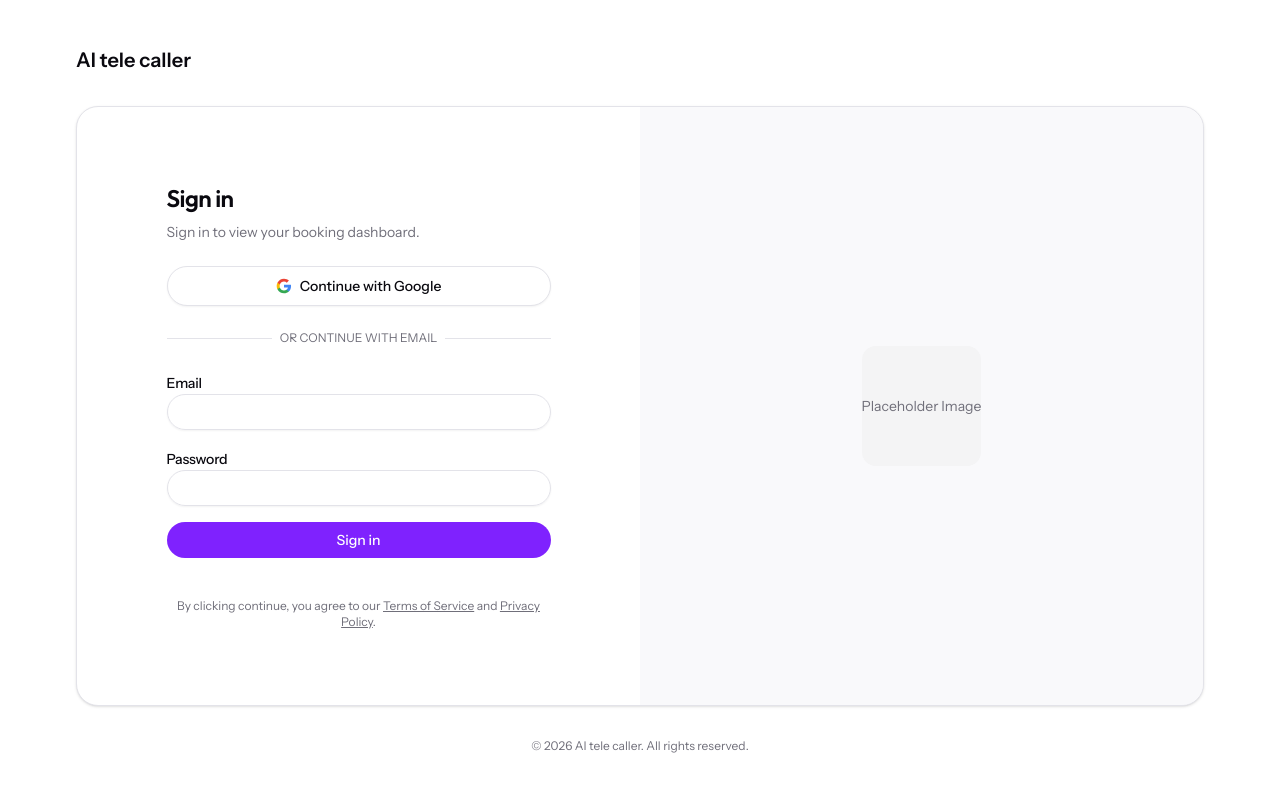
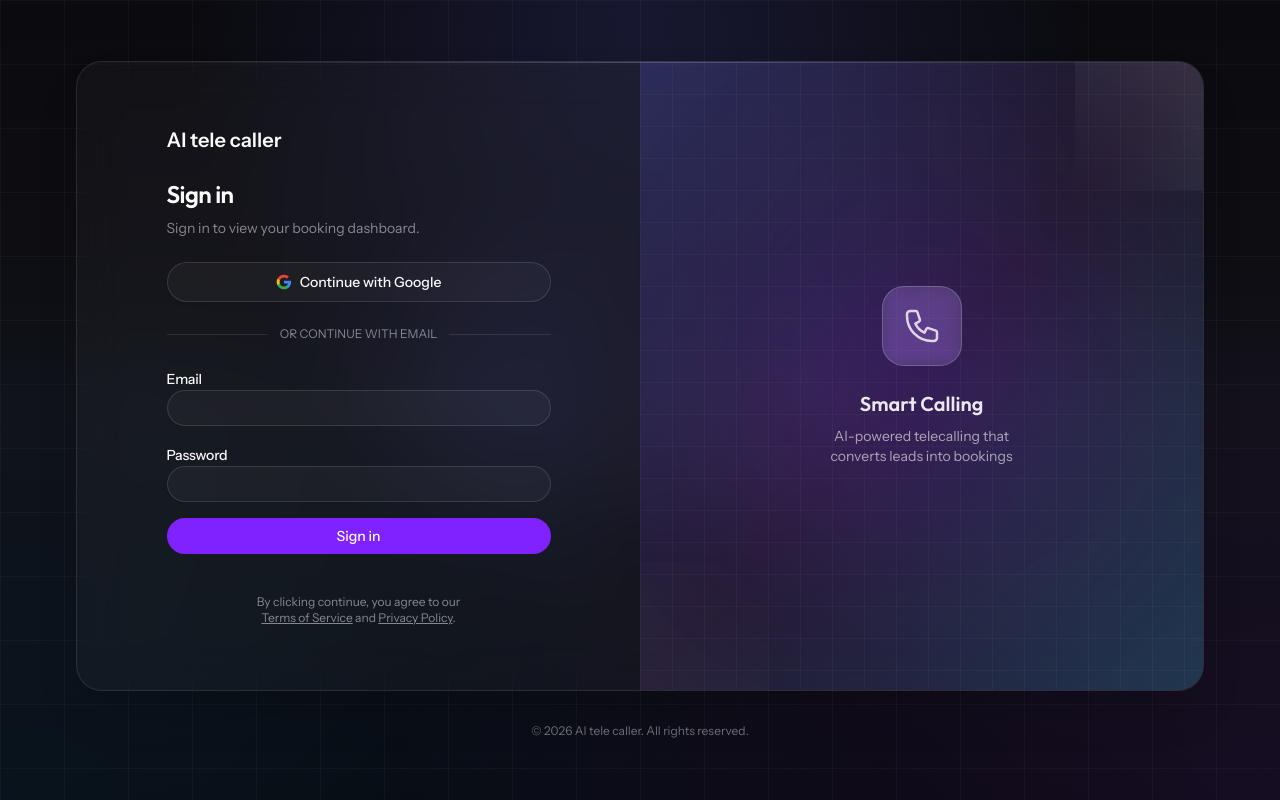
Before and after one commit to mihirsuchak11/booking-dashboard, a Next.js app: page /signin in a window 1280 px wide. Built offline with nearby package versions, Linux system fonts and the light colour scheme; no server answers.

Commit message:
feat(ui): apply theme styling to sign-in page

```diff
--- /dev/null
+++ b/app/(auth)/auth.css
@@ -0,0 +1,49 @@
+/* Auth page theme variables */
+
+:root {
+  /* Light theme */
+  --auth-bg-from: #f8f9fc;
+  --auth-bg-via: #f0f2f8;
+  --auth-bg-to: #e8ebf4;
+  --auth-glow-primary: rgba(99, 102, 241, 0.08);
+  --auth-glow-secondary: rgba(168, 85, 247, 0.06);
+  --auth-glow-tertiary: rgba(56, 189, 248, 0.05);
+  --auth-card-bg: rgba(255, 255, 255, 0.8);
+  --auth-card-border: rgba(0, 0, 0, 0.08);
+  --auth-card-shadow: rgba(0, 0, 0, 0.08);
+  --auth-shine: rgba(255, 255, 255, 0.6);
+  --auth-grid-color: rgba(0, 0, 0, 0.04);
+  --auth-text-primary: rgba(0, 0, 0, 0.9);
+  --auth-text-secondary: rgba(0, 0, 0, 0.6);
+  --auth-text-muted: rgba(0, 0, 0, 0.4);
+  --auth-panel-bg-from: rgba(99, 102, 241, 0.08);
+  --auth-panel-bg-via: rgba(168, 85, 247, 0.05);
+  --auth-panel-bg-to: rgba(56, 189, 248, 0.08);
+  --auth-icon-bg: rgba(99, 102, 241, 0.1);
+  --auth-icon-border: rgba(99, 102, 241, 0.2);
+  --auth-icon-color: rgba(99, 102, 241, 0.8);
+}
+
+.dark {
+  /* Dark theme */
+  --auth-bg-from: #0a0a0f;
+  --auth-bg-via: #0f0f15;
+  --auth-bg-to: #05050a;
+  --auth-glow-primary: rgba(99, 102, 241, 0.15);
+  --auth-glow-secondary: rgba(168, 85, 247, 0.1);
+  --auth-glow-tertiary: rgba(56, 189, 248, 0.08);
+  --auth-card-bg: rgba(255, 255, 255, 0.03);
+  --auth-card-border: rgba(255, 255, 255, 0.1);
+  --auth-card-shadow: rgba(0, 0, 0, 0.2);
+  --auth-shine: rgba(255, 255, 255, 0.2);
+  --auth-grid-color: rgba(255, 255, 255, 0.03);
+  --auth-text-primary: rgba(255, 255, 255, 0.9);
+  --auth-text-secondary: rgba(255, 255, 255, 0.6);
+  --auth-text-muted: rgba(255, 255, 255, 0.4);
+  --auth-panel-bg-from: rgba(99, 102, 241, 0.2);
+  --auth-panel-bg-via: rgba(168, 85, 247, 0.1);
+  --auth-panel-bg-to: rgba(56, 189, 248, 0.2);
+  --auth-icon-bg: rgba(255, 255, 255, 0.1);
+  --auth-icon-border: rgba(255, 255, 255, 0.2);
+  --auth-icon-color: rgba(255, 255, 255, 0.8);
+}
--- a/app/(auth)/signin/google-sign-in-button.tsx
+++ b/app/(auth)/signin/google-sign-in-button.tsx
@@ -27,7 +27,7 @@ export function GoogleSignInButton() {
             <Button
                 type="submit"
                 variant="outline"
-                className="w-full h-10 gap-2"
+                className="w-full h-10 gap-2 text-foreground"
                 disabled={isLoading}
             >
                 {isLoading ? (
--- a/app/(auth)/signin/page.tsx
+++ b/app/(auth)/signin/page.tsx
@@ -21,18 +21,63 @@ export default async function SignInPage({
   const errorMessage = error ? errorMessages[error] || "An unknown error occurred." : null;
 
   return (
-    <div className="min-h-screen flex flex-col items-center justify-center bg-background px-4 py-8">
-      {/* Top Logo/Text */}
-      <div className="w-full max-w-[1128px] mb-8">
-        <div className="text-xl font-semibold text-foreground">AI tele caller</div>
-      </div>
+    <div
+      className="dark min-h-screen flex flex-col items-center justify-center px-4 py-8 relative overflow-hidden"
+      style={{ background: `linear-gradient(to bottom, var(--auth-bg-from), var(--auth-bg-via), var(--auth-bg-to))` }}
+    >
+      {/* Premium Background Effects */}
+      <div
+        className="absolute inset-0"
+        style={{ background: `radial-gradient(ellipse at top, var(--auth-glow-primary), transparent 50%)` }}
+      />
+      <div
+        className="absolute inset-0"
+        style={{ background: `radial-gradient(ellipse at bottom right, var(--auth-glow-secondary), transparent 50%)` }}
+      />
+      <div
+        className="absolute inset-0"
+        style={{ background: `radial-gradient(ellipse at bottom left, var(--auth-glow-tertiary), transparent 50%)` }}
+      />
+
+      {/* Subtle Grid Pattern */}
+      <div
+        className="absolute inset-0 [background-size:64px_64px]"
+        style={{ backgroundImage: `linear-gradient(to right, var(--auth-grid-color) 1px, transparent 1px), linear-gradient(to bottom, var(--auth-grid-color) 1px, transparent 1px)` }}
+      />
+
+      {/* Floating Glow Orbs */}
+      <div
+        className="absolute top-1/4 left-1/4 h-[400px] w-[400px] rounded-full blur-3xl"
+        style={{ background: `radial-gradient(circle at center, var(--auth-glow-primary), transparent 60%)` }}
+      />
+      <div
+        className="absolute bottom-1/4 right-1/4 h-[350px] w-[350px] rounded-full blur-3xl"
+        style={{ background: `radial-gradient(circle at center, var(--auth-glow-secondary), transparent 60%)` }}
+      />
 
       {/* Main Card Container */}
-      <div className="w-full max-w-[1128px] grid lg:grid-cols-2 bg-card border border-border rounded-2xl overflow-hidden shadow-sm min-h-[600px]">
+      <div
+        className="relative w-full max-w-[1128px] grid lg:grid-cols-2 backdrop-blur-xl rounded-3xl overflow-hidden shadow-2xl min-h-[600px]"
+        style={{
+          backgroundColor: `var(--auth-card-bg)`,
+          borderWidth: '1px',
+          borderStyle: 'solid',
+          borderColor: `var(--auth-card-border)`,
+          boxShadow: `0 25px 50px -12px var(--auth-card-shadow)`
+        }}
+      >
+        {/* Top shine effect */}
+        <div
+          className="absolute inset-x-0 top-0 h-px"
+          style={{ background: `linear-gradient(to right, transparent, var(--auth-shine), transparent)` }}
+        />
 
         {/* Left Side - Form */}
         <div className="flex flex-col justify-center p-8 md:p-12 lg:p-16">
           <div className="w-full max-w-sm mx-auto space-y-6">
+            {/* Logo/Brand */}
+            <div className="text-xl font-semibold text-foreground">AI tele caller</div>
+
             <div className="space-y-2">
               <h1 className="text-2xl font-semibold tracking-tight text-foreground">
                 Sign in
@@ -53,22 +98,20 @@ export default async function SignInPage({
             <GoogleSignInButton />
 
             {/* Divider */}
-            <div className="relative">
-              <div className="absolute inset-0 flex items-center">
-                <span className="w-full border-t border-border" />
-              </div>
-              <div className="relative flex justify-center text-xs uppercase">
-                <span className="bg-card px-2 text-muted-foreground">
-                  Or continue with email
-                </span>
-              </div>
+            <div className="flex items-center gap-3">
+              <span className="flex-1 h-px bg-border" />
+              <span className="text-xs uppercase text-muted-foreground">
+                Or continue with email
+              </span>
+              <span className="flex-1 h-px bg-border" />
             </div>
 
             {/* Email/Password Form */}
             <SignInForm />
 
             <p className="text-xs text-muted-foreground text-center pt-4">
-              By clicking continue, you agree to our{" "}
+              By clicking continue, you agree to our
+              <br />
               <a href="#" className="underline hover:text-primary">
                 Terms of Service
               </a>{" "}
@@ -81,20 +124,57 @@ export default async function SignInPage({
           </div>
         </div>
 
-        {/* Right Side - Placeholder Image (Hidden on mobile) */}
-        <div className="hidden lg:block bg-muted/50 relative">
-          <div className="absolute inset-0 flex items-center justify-center text-muted-foreground">
-            {/* Placeholder Content */}
-            <div className="text-center p-6">
-              <div className="w-full h-full bg-zinc-100 dark:bg-zinc-800 rounded-lg flex items-center justify-center aspect-square max-w-md mx-auto">
-                <span className="text-sm">Placeholder Image</span>
+        {/* Right Side - Premium Visual (Hidden on mobile) */}
+        <div className="hidden lg:block relative overflow-hidden">
+          {/* Gradient Background */}
+          <div
+            className="absolute inset-0"
+            style={{ background: `linear-gradient(to bottom right, var(--auth-panel-bg-from), var(--auth-panel-bg-via), var(--auth-panel-bg-to))` }}
+          />
+
+          {/* Animated Glow */}
+          <div className="absolute top-1/2 left-1/2 -translate-x-1/2 -translate-y-1/2 h-[300px] w-[300px] rounded-full bg-primary/20 blur-[100px]" />
+
+          {/* Grid Pattern */}
+          <div
+            className="absolute inset-0 [background-size:32px_32px]"
+            style={{ backgroundImage: `linear-gradient(to right, var(--auth-grid-color) 1px, transparent 1px), linear-gradient(to bottom, var(--auth-grid-color) 1px, transparent 1px)` }}
+          />
+
+          {/* Center Content */}
+          <div className="absolute inset-0 flex items-center justify-center">
+            <div className="text-center p-8">
+              <div
+                className="w-20 h-20 mx-auto mb-6 rounded-2xl backdrop-blur-sm flex items-center justify-center"
+                style={{
+                  backgroundColor: `var(--auth-icon-bg)`,
+                  borderWidth: '1px',
+                  borderStyle: 'solid',
+                  borderColor: `var(--auth-icon-border)`
+                }}
+              >
+                <svg className="w-10 h-10" style={{ color: `var(--auth-icon-color)` }} fill="none" stroke="currentColor" viewBox="0 0 24 24">
+                  <path strokeLinecap="round" strokeLinejoin="round" strokeWidth={1.5} d="M3 5a2 2 0 012-2h3.28a1 1 0 01.948.684l1.498 4.493a1 1 0 01-.502 1.21l-2.257 1.13a11.042 11.042 0 005.516 5.516l1.13-2.257a1 1 0 011.21-.502l4.493 1.498a1 1 0 01.684.949V19a2 2 0 01-2 2h-1C9.716 21 3 14.284 3 6V5z" />
+                </svg>
               </div>
+              <h3 className="text-xl font-semibold mb-2" style={{ color: `var(--auth-text-primary)` }}>Smart Calling</h3>
+              <p className="text-sm max-w-[200px] mx-auto" style={{ color: `var(--auth-text-secondary)` }}>AI-powered telecalling that converts leads into bookings</p>
             </div>
           </div>
+
+          {/* Corner Accents */}
+          <div
+            className="absolute top-0 right-0 w-32 h-32"
+            style={{ background: `linear-gradient(to bottom left, var(--auth-card-border), transparent)` }}
+          />
+          <div
+            className="absolute bottom-0 left-0 w-32 h-32"
+            style={{ background: `linear-gradient(to top right, var(--auth-grid-color), transparent)` }}
+          />
         </div>
 
       </div>
-      <div className="mt-8 text-center text-xs text-muted-foreground">
+      <div className="relative mt-8 text-center text-xs" style={{ color: `var(--auth-text-muted)` }}>
         © 2026 AI tele caller. All rights reserved.
       </div>
     </div>
--- a/app/globals.css
+++ b/app/globals.css
@@ -89,8 +89,8 @@
   --card-foreground: oklch(0.985 0.003 290);
   --popover: oklch(0.185 0.014 290);
   --popover-foreground: oklch(0.985 0.003 290);
-  --primary: oklch(0.65 0.24 293);
-  --primary-foreground: oklch(0.145 0.012 290);
+  --primary: oklch(0.541 0.281 293);
+  --primary-foreground: oklch(1 0 0);
   --secondary: oklch(0.22 0.016 290);
   --secondary-foreground: oklch(0.985 0.003 290);
   --muted: oklch(0.22 0.016 290);
@@ -126,4 +126,29 @@
   h1, h2, h3, h4, h5, h6 {
     @apply font-heading;
   }
+
+  /* Browser autofill styling - Light theme */
+  input:-webkit-autofill,
+  input:-webkit-autofill:hover,
+  input:-webkit-autofill:focus,
+  input:-webkit-autofill:active {
+    -webkit-box-shadow: 0 0 0 30px #ffffff inset !important;
+    -webkit-text-fill-color: #1a1a1a !important;
+    caret-color: #1a1a1a !important;
+    border-color: rgba(0, 0, 0, 0.1) !important;
+    outline: none !important;
+    transition: background-color 5000s ease-in-out 0s;
+  }
+
+  /* Browser autofill styling - Dark theme */
+  .dark input:-webkit-autofill,
+  .dark input:-webkit-autofill:hover,
+  .dark input:-webkit-autofill:focus,
+  .dark input:-webkit-autofill:active {
+    -webkit-box-shadow: 0 0 0 30px #0d0d12 inset !important;
+    -webkit-text-fill-color: #f5f5f5 !important;
+    caret-color: #f5f5f5 !important;
+    border-color: rgba(255, 255, 255, 0.1) !important;
+    outline: none !important;
+  }
 }
--- a/components/ui/input.tsx
+++ b/components/ui/input.tsx
@@ -8,7 +8,7 @@ function Input({ className, type, ...props }: React.ComponentProps<"input">) {
       type={type}
       data-slot="input"
       className={cn(
-        "file:text-foreground placeholder:text-muted-foreground selection:bg-primary selection:text-primary-foreground dark:bg-input/30 border-input h-9 w-full min-w-0 rounded-4xl border bg-transparent px-3 py-1 text-base shadow-xs transition-[color,box-shadow] outline-none file:inline-flex file:h-7 file:border-0 file:bg-transparent file:text-sm file:font-medium disabled:pointer-events-none disabled:cursor-not-allowed disabled:opacity-50 md:text-sm",
+        "text-foreground file:text-foreground placeholder:text-muted-foreground selection:bg-primary selection:text-primary-foreground dark:bg-input/30 border-input h-9 w-full min-w-0 rounded-4xl border bg-transparent px-3 py-1 text-base shadow-xs transition-[color,box-shadow] outline-none file:inline-flex file:h-7 file:border-0 file:bg-transparent file:text-sm file:font-medium disabled:pointer-events-none disabled:cursor-not-allowed disabled:opacity-50 md:text-sm",
         "focus-visible:border-ring focus-visible:ring-ring/50 focus-visible:ring-[3px]",
         "aria-invalid:ring-destructive/20 dark:aria-invalid:ring-destructive/40 aria-invalid:border-destructive",
         className
```
Also changed, not shown: app/(auth)/layout.tsx (added, +9 -0 lines).
